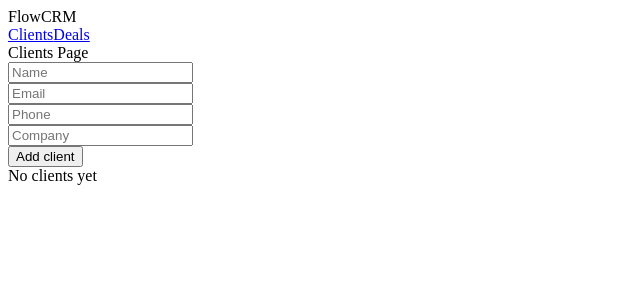
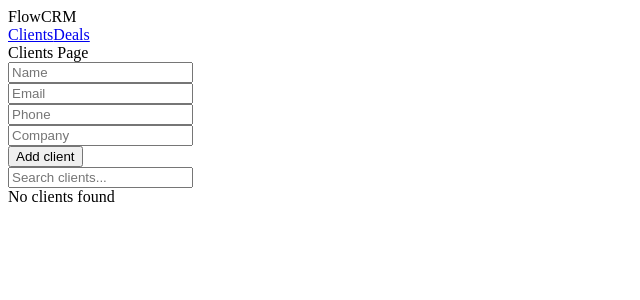
Before and after one commit to vasilyefff/flowcrm, a React (Vite) app: page / in a window 1280 px wide. Shown: the top 300 px of the page, without its empty margins (0-640 px from the left). Built offline with nearby package versions, Linux system fonts and the light colour scheme.

Commit message:
feat: add search by name and email for clients

```diff
--- a/src/pages/clients/ClientsPage.tsx
+++ b/src/pages/clients/ClientsPage.tsx
@@ -10,6 +10,7 @@ export const ClientsPage = () => {
   const [email, setEmail] = useState('')
   const [phone, setPhone] = useState('')
   const [company, setCompany] = useState('')
+  const [searchTerm, setSearchTerm] = useState('')
 
   const handleAdd = () => {
     if (!name || !email) {
@@ -33,6 +34,14 @@ export const ClientsPage = () => {
   const handleDelete = (id: string) => {
     dispatch(deleteClient(id))
   }
+
+  const filteredClients = clients.filter((client) => {
+    const term = searchTerm.toLowerCase()
+    return (
+      client.name.toLowerCase().includes(term) ||
+      client.email.toLowerCase().includes(term)
+    )
+  })
 
   return (
     <>
@@ -67,10 +76,18 @@ export const ClientsPage = () => {
       </div>
       <button onClick={handleAdd}>Add client</button>
 
-      {clients.length === 0 ? (
-        <div>No clients yet</div>
+      <div>
+        <input
+          value={searchTerm}
+          onChange={(e) => setSearchTerm(e.target.value)}
+          placeholder="Search clients..."
+        />
+      </div>
+
+      {filteredClients.length === 0 ? (
+        <div>No clients found</div>
       ) : (
-        clients.map((client) => (
+        filteredClients.map((client) => (
           <div key={client.id}>
             {client.name} - {client.email} - {client.phone} - {client.company} -
             {client.status}
```
